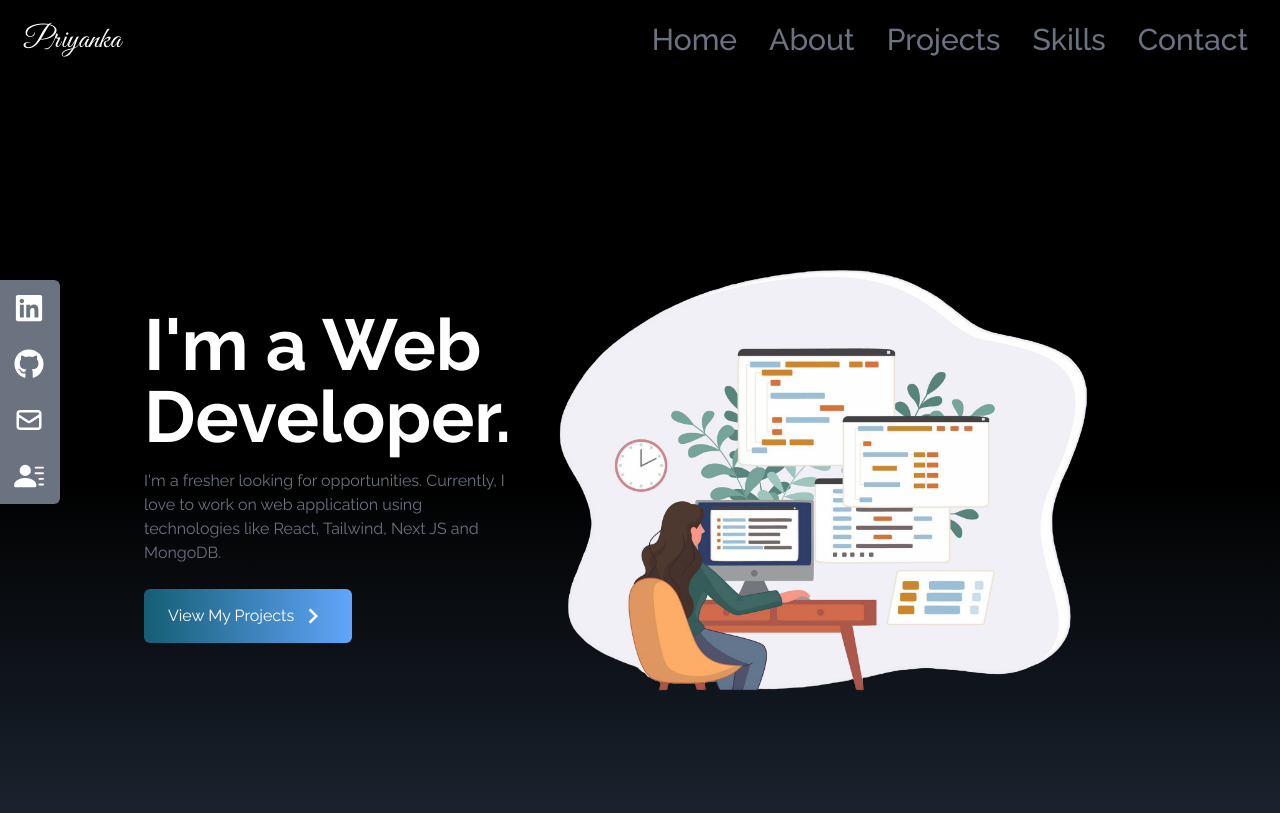
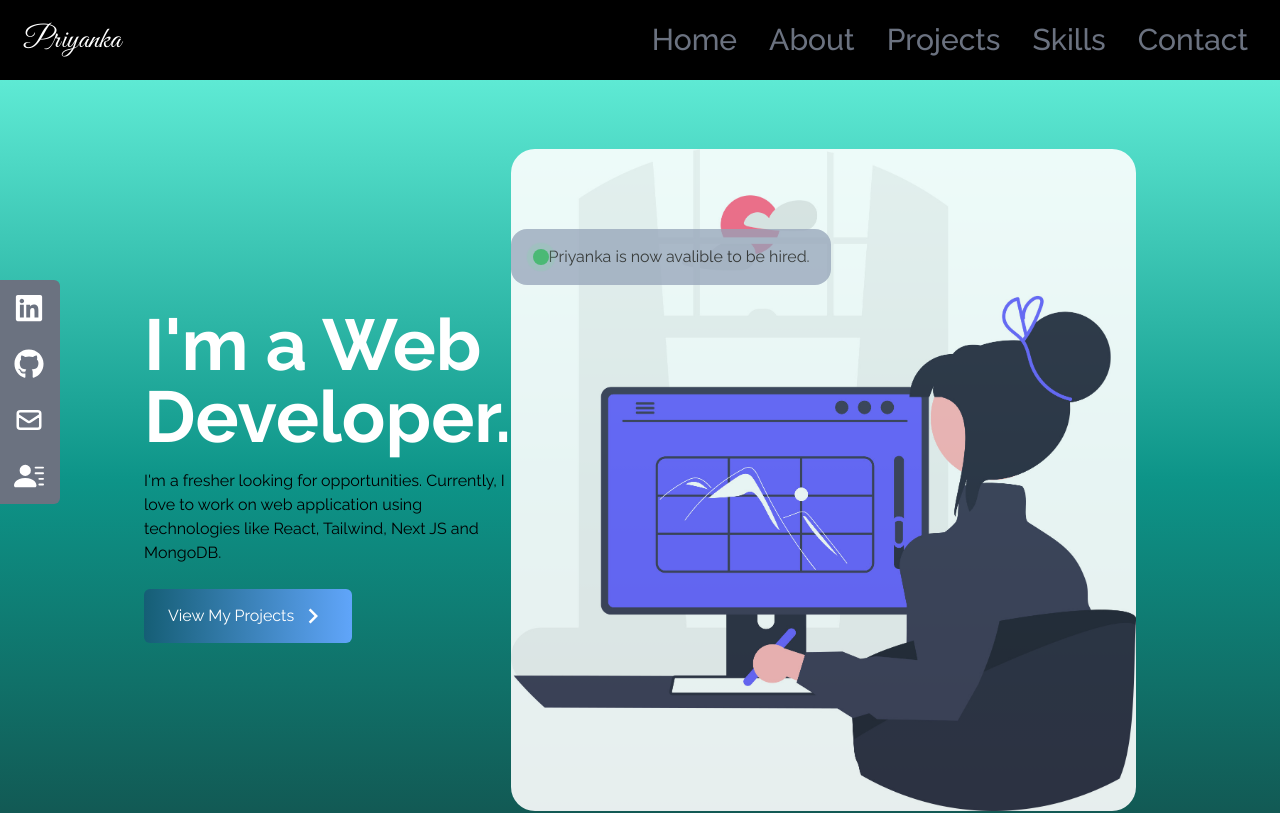
Before and after one commit to PriyankaGurav0105/Portfolio_website, a React (Create React App) app in the folder website-project/: page / in a window 1280 px wide. Shown: the top 813 px of the page. Built offline with nearby package versions, Linux system fonts and the light colour scheme.

Commit message:
Added a new hero image and an ping animation

```diff
--- a/website-project/src/components/Home.jsx
+++ b/website-project/src/components/Home.jsx
@@ -1,38 +1,54 @@
 import React from "react";
-import HeroImage from "../assets/heroImage.png";
+import HeroImage from "../assets/heroImage.jpg";
 import { MdOutlineKeyboardArrowRight } from "react-icons/md";
-import {Link} from 'react-scroll';
+import { Link } from "react-scroll";
 
 const Home = () => {
   return (
-    <div name="home" className="w-full h-screen bg-gradient-to-b from-black to-gray-800 via-black">
+    <div
+      name="home"
+      className="w-full h-screen bg-gradient-to-b from-teal-300 to-teal-900 via-teal-600"
+    >
       <div className="max-w-screen-lg mx-auto flex flex-col items-center justify-center h-full px-4 md:flex-row ">
         <div className="flex flex-col justify-center h-full">
           <h2 className="text-4xl sm:text-7xl font-bold text-white">
             I'm a Web Developer.
           </h2>
-          <p className="text-gray-500 py-4 max-w-md">
+          <p className="text-black-500 py-4 max-w-md">
             I'm a fresher looking for opportunities. Currently, I love to work
-            on web application using technologies
-             like React, Tailwind, Next JS and MongoDB.
+            on web application using technologies like React, Tailwind, Next JS
+            and MongoDB.
           </p>
           <div>
             {/* adding group will help you to get a hover effect on the arrow icon while hoving on the button*/}
-            <Link to="portfolio" smooth duration={500}
-             className="group text-white w-fit px-6 py-3 my-2 flex items-center rounded-md bg-gradient-to-r from-cyan-800 to-blue-400 cursor-pointer">
-               View My Projects
-                <span className="group-hover:rotate-90 duration-300">
-                <MdOutlineKeyboardArrowRight size={30} className="ml-1"/>
-                </span>
-
+            <Link
+              to="portfolio"
+              smooth
+              duration={500}
+              className="group text-white w-fit px-6 py-3 my-2 flex items-center rounded-md bg-gradient-to-r from-cyan-800 to-blue-400 cursor-pointer"
+            >
+              View My Projects
+              <span className="group-hover:rotate-90 duration-300">
+                <MdOutlineKeyboardArrowRight size={30} className="ml-1" />
+              </span>
             </Link>
           </div>
         </div>
-        <div>
-        <img src={HeroImage} alt=" my profile" className="rounded-2xl mx-auto w-2/3 md:w-full"/>
+        <div className="relative inline-block">
+          <img
+            src={HeroImage}
+            alt=" my profile"
+            className="rounded-3xl mx-auto w-2/3 md:w-full opacity-90"
+          />
+          <div className=" absolute top-20 left-55 w-80 h-14  bg-slate-400 opacity-75 rounded-2xl flex items-center justify-center">
+            <span class="relative flex h-4 w-4">
+              <span class="animate-ping absolute inline-flex h-full w-full rounded-full bg-green-400 opacity-75"></span>
+              <span class="relative inline-flex rounded-full h-4 w-4 bg-green-600"></span>
+            </span>
+            <p className="">Priyanka is now avalible to be hired.</p>
+          </div>
+        </div>
       </div>
-      </div>
-
     </div>
   );
 };
```
Also changed, not shown: website-project/src/assets/heroImage.jpg (added), website-project/src/assets/heroImage.png (deleted).
